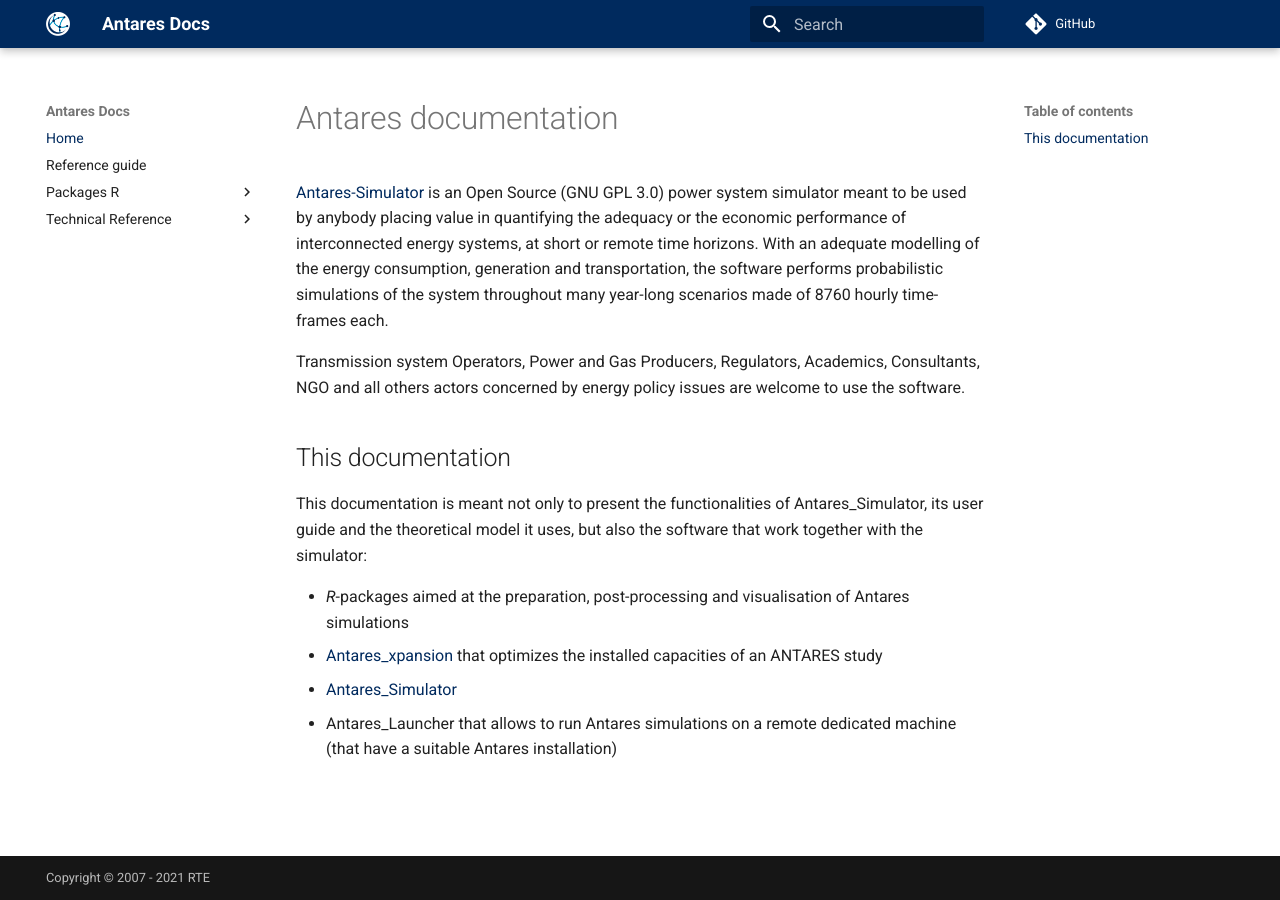
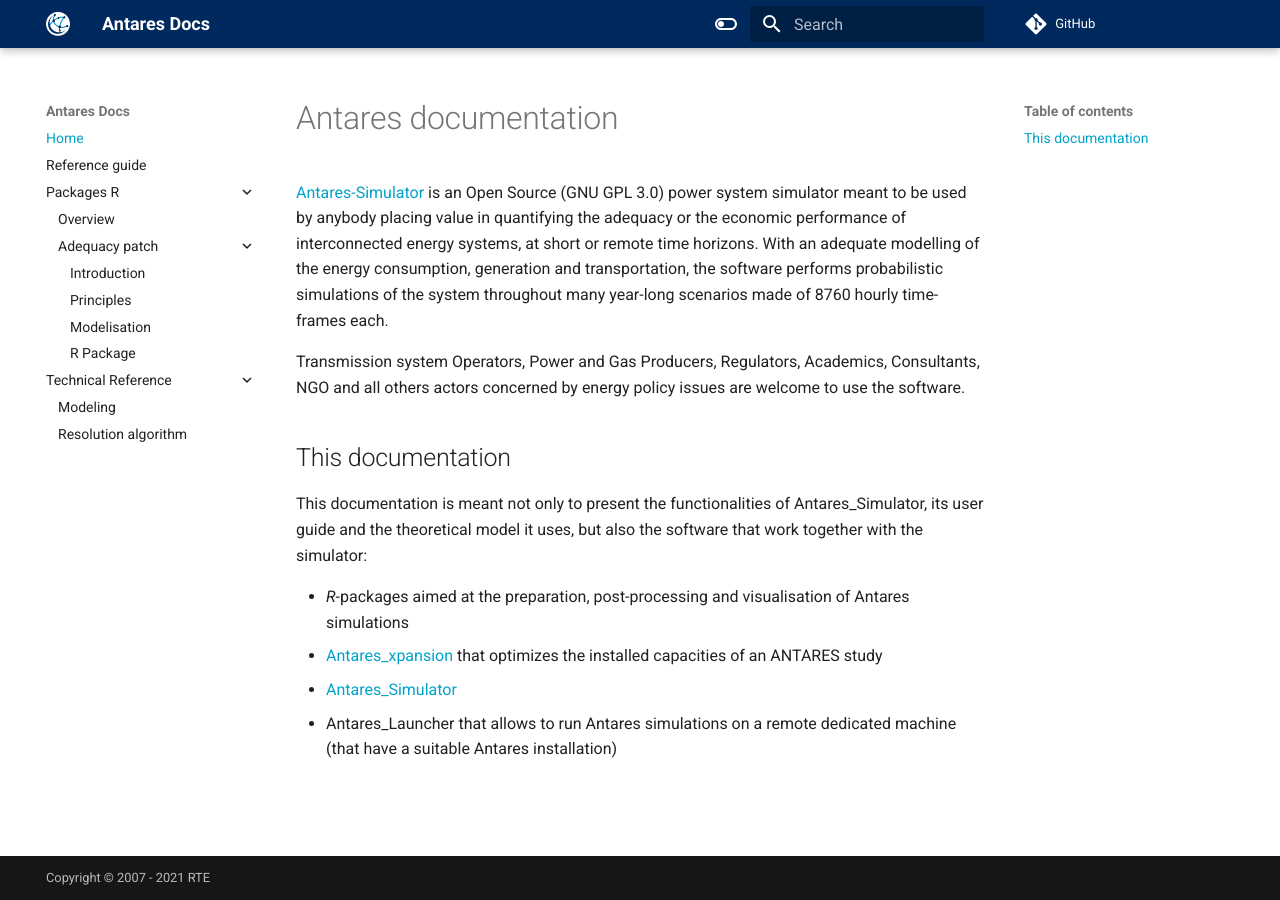
Before and after one commit to AntaresSimulatorTeam/antares-doc, an MkDocs documentation site: the page built from docs/index.md, in a window 1280 px wide. Built offline with MkDocs 1.6.1 and Material for MkDocs 9.7.7, drawn with Linux system fonts in a browser that asks for light colours; comment, search, counter and statistics services are not loaded; the version menu is left out.

Commit message:
change look

```diff
--- a/docs/stylesheets/extra.css
+++ b/docs/stylesheets/extra.css
@@ -1,7 +1,11 @@
-:root {
-  --md-primary-fg-color:        #002a5e;
-  --md-primary-fg-color--light: #00a3ca;
-  --md-primary-fg-color--dark:  #112446;
-
-  --md-accent-fg-color: #ff9800;
+[data-md-color-scheme="antares"] {
+    --md-primary-fg-color:        #002a5e;
+    --md-primary-fg-color--light: #00a3ca;
+    --md-primary-fg-color--dark:  #112446;
+    --md-typeset-a-color:  #00a3ca; /* text link color*/
+    --md-accent-fg-color: #ff9800; /* link color on hover*/
 }
+[data-md-color-scheme="slate"] {
+    --md-hue: 213; /* [0, 360] */
+    --md-accent-fg-color: #ff9800;
+}
--- a/mkdocs.yml
+++ b/mkdocs.yml
@@ -1,5 +1,7 @@
 site_name: Antares Docs
 repo_url: https://github.com/AntaresSimulatorTeam/Antares_Simulator
+
+
 theme:
   name: material
   logo: assets/logo.png
@@ -8,15 +10,21 @@
   features:
     - navigation.instant
     - navigation.top
+    - navigation.expand
   #  - navigation.sections
   #   - header.autohide
   #   - toc.separate
-
-extra:
-  generator: false
-
-plugins:
-  - search
+  palette:
+    - media: "(prefers-color-scheme: light)"
+      scheme: antares
+      toggle:
+        icon: material/toggle-switch-off-outline
+        name: Switch to dark mode
+    - media: "(prefers-color-scheme: dark)"
+      scheme: slate
+      toggle:
+        icon: material/toggle-switch
+        name: Switch to light mode
 
 nav:
   - Home: index.md
@@ -32,6 +40,13 @@
     - 'Modeling': '3-reference-guide/2-modeling.md'
     - 'Resolution algorithm': '3-reference-guide/3-resolution-algorithm.md'
 
+extra:
+  generator: false
+  version:
+    provider: mike
+plugins:
+  - search
+
 extra_css:
   - stylesheets/extra.css
 
@@ -45,5 +60,12 @@
   - toc:
       permalink: true
       toc_depth: 3
+  - pymdownx.emoji:
+      emoji_index: !!python/name:materialx.emoji.twemoji
+      emoji_generator: !!python/name:materialx.emoji.to_svg
+  - admonition
+  - pymdownx.details
+  - pymdownx.superfences
+  - pymdownx.tabbed
 
 copyright: Copyright &copy; 2007 - 2021 RTE
```
